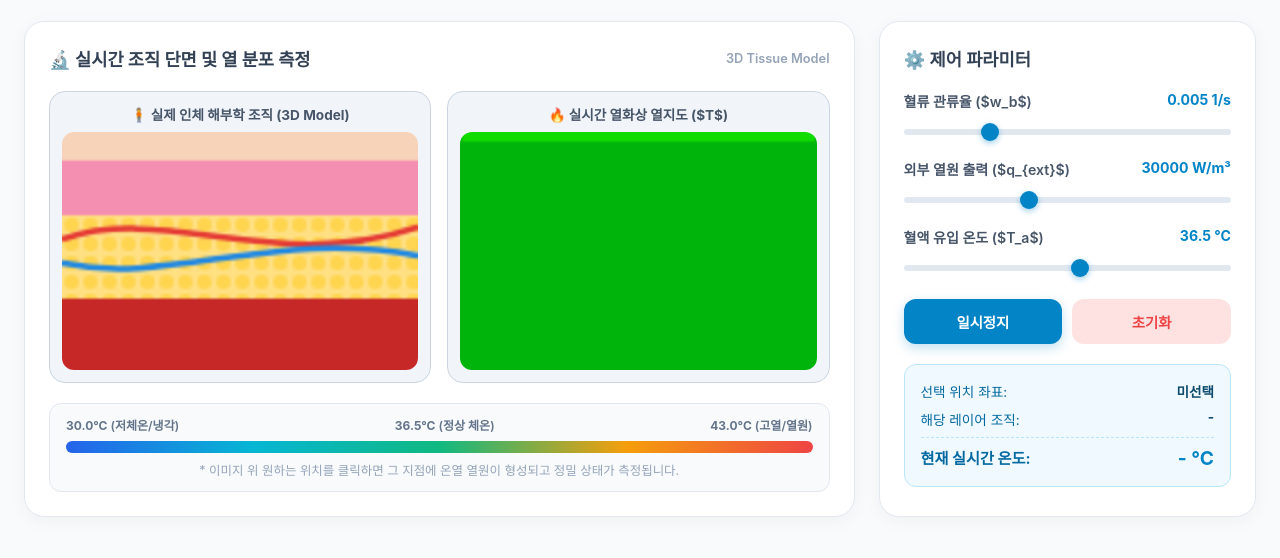
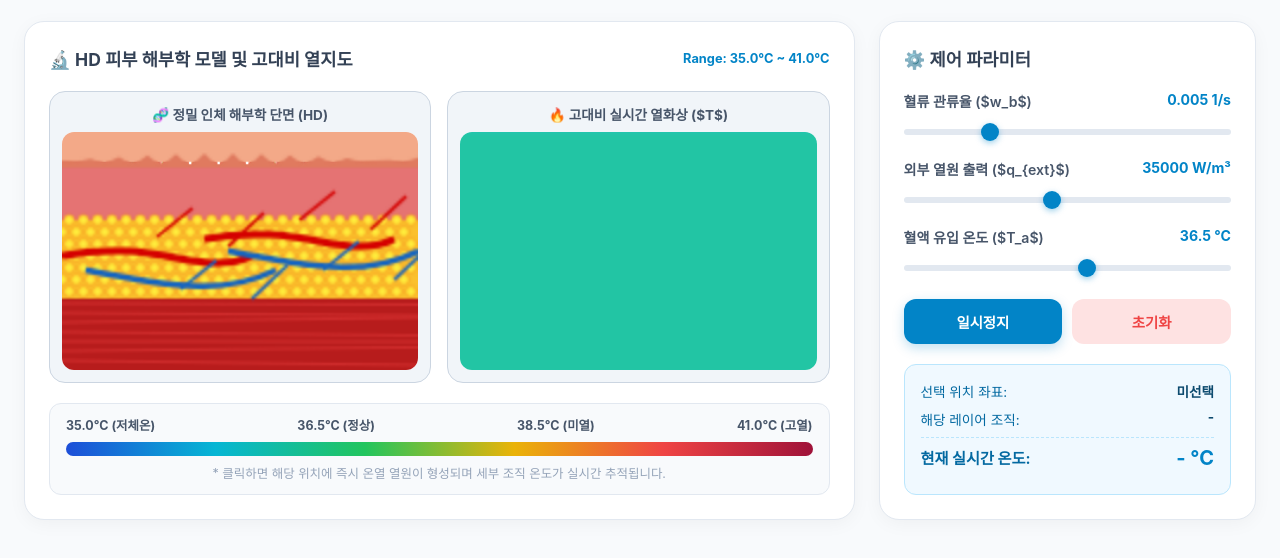
Before and after one commit to dew2112/Physics, a plain HTML site: page index3.html in a window 1280 px wide. Shown: the part 116-674 px from the top of the page. Drawn offline with Linux system fonts and the light colour scheme; animation ran at ten frames a second; a web font is replaced by a local one.

Commit message:
Refactor HTML and CSS for improved layout and visuals
Updated styling and content for header, canvas labels, and legend. Enhanced heat color generation for better contrast.

```diff
--- a/index3.html
+++ b/index3.html
@@ -9,55 +9,43 @@
         * { box-sizing: border-box; font-family: 'Pretendard', -apple-system, BlinkMacSystemFont, system-ui, Roboto, sans-serif; margin: 0; padding: 0; }
         body { background-color: #f8fafc; color: #1e293b; padding: 24px; min-height: 100vh; }
 
-        /* Header */
-        header { max-width: 1280px; margin: 0 auto 24px auto; display: flex; justify-content: space-between; align-items: center; }
+        header { max-width: 1280px; margin: 0 auto 24px auto; }
         .title-badge { background: #e0f2fe; color: #0284c7; font-weight: 700; font-size: 0.8rem; padding: 4px 12px; border-radius: 20px; display: inline-block; margin-bottom: 6px; }
         h1 { font-size: 1.6rem; font-weight: 800; color: #0f172a; letter-spacing: -0.5px; }
         p.subtitle { font-size: 0.9rem; color: #64748b; margin-top: 2px; }
 
-        /* Main Container */
         .grid-container { max-width: 1280px; margin: 0 auto; display: grid; grid-template-columns: 2.2fr 1fr; gap: 24px; }
         @media (max-width: 1024px) { .grid-container { grid-template-columns: 1fr; } }
 
-        /* Card Panels */
         .card { background: #ffffff; border-radius: 20px; padding: 24px; border: 1px solid #e2e8f0; box-shadow: 0 4px 20px -2px rgba(0,0,0,0.05); }
         .card-header { display: flex; justify-content: space-between; align-items: center; margin-bottom: 20px; }
-        .card-title { font-size: 1.1rem; font-weight: 700; color: #334155; display: flex; align-items: center; gap: 8px; }
+        .card-title { font-size: 1.1rem; font-weight: 700; color: #334155; }
 
-        /* Canvas Layout */
         .canvas-grid { display: grid; grid-template-columns: 1fr 1fr; gap: 16px; }
         @media (max-width: 640px) { .canvas-grid { grid-template-columns: 1fr; } }
 
-        .canvas-wrapper { background: #f1f5f9; border-radius: 16px; padding: 12px; text-align: center; border: 1px solid #cbd5e1; position: relative; }
+        .canvas-wrapper { background: #f1f5f9; border-radius: 16px; padding: 12px; text-align: center; border: 1px solid #cbd5e1; }
         .canvas-label { font-size: 0.85rem; font-weight: 700; color: #475569; margin-bottom: 8px; }
         canvas { width: 100%; height: auto; border-radius: 12px; display: block; cursor: crosshair; background: #fff; }
 
-        /* Color Bar Legend */
         .legend-container { margin-top: 20px; background: #f8fafc; padding: 12px 16px; border-radius: 12px; border: 1px solid #e2e8f0; }
-        .legend-bar { height: 12px; border-radius: 6px; background: linear-gradient(to right, #2563eb, #06b6d4, #10b981, #f59e0b, #ef4444); margin: 8px 0; }
-        .legend-labels { display: flex; justify-content: space-between; font-size: 0.75rem; font-weight: 600; color: #64748b; }
+        .legend-bar { height: 14px; border-radius: 7px; background: linear-gradient(to right, #1d4ed8, #06b6d4, #22c55e, #eab308, #ef4444, #9f1239); margin: 8px 0; }
+        .legend-labels { display: flex; justify-content: space-between; font-size: 0.78rem; font-weight: 700; color: #475569; }
 
-        /* Controls UI */
         .control-item { margin-bottom: 20px; }
         .control-label { display: flex; justify-content: space-between; font-size: 0.88rem; font-weight: 600; color: #475569; margin-bottom: 8px; }
         .control-val { color: #0284c7; font-weight: 700; }
 
         input[type=range] { width: 100%; height: 6px; background: #e2e8f0; border-radius: 3px; outline: none; -webkit-appearance: none; }
         input[type=range]::-webkit-slider-thumb { -webkit-appearance: none; width: 18px; height: 18px; border-radius: 50%; background: #0284c7; cursor: pointer; transition: 0.15s ease; box-shadow: 0 2px 6px rgba(2,132,199,0.4); }
-        input[type=range]::-webkit-slider-thumb:hover { transform: scale(1.15); }
 
-        /* Buttons */
         .btn-group { display: flex; gap: 10px; margin-top: 24px; }
         .btn { flex: 1; padding: 12px; border: none; border-radius: 12px; font-size: 0.9rem; font-weight: 700; cursor: pointer; transition: 0.2s; }
         .btn-primary { background: #0284c7; color: #fff; box-shadow: 0 4px 12px rgba(2,132,199,0.25); }
-        .btn-primary:hover { background: #0369a1; }
         .btn-danger { background: #fee2e2; color: #ef4444; }
-        .btn-danger:hover { background: #fecaca; }
 
-        /* Status Info Panel */
         .info-card { background: #f0f9ff; border-radius: 12px; padding: 16px; border: 1px solid #bae6fd; margin-top: 20px; }
         .info-row { display: flex; justify-content: space-between; margin-bottom: 8px; font-size: 0.85rem; color: #0369a1; }
-        .info-row:last-child { margin-bottom: 0; }
         .info-value { font-weight: 700; color: #0c4a6e; }
     </style>
 </head>
@@ -72,36 +60,35 @@
 </header>
 
 <div class="grid-container">
-    <!-- Left Panel: Dual View Canvases -->
     <div class="card">
         <div class="card-header">
-            <span class="card-title">🔬 실시간 조직 단면 및 열 분포 측정</span>
-            <span style="font-size: 0.8rem; color: #94a3b8; font-weight: 600;">3D Tissue Model</span>
+            <span class="card-title">🔬 HD 피부 해부학 모델 및 고대비 열지도</span>
+            <span style="font-size: 0.8rem; color: #0284c7; font-weight: 700;">Range: 35.0°C ~ 41.0°C</span>
         </div>
 
         <div class="canvas-grid">
             <div class="canvas-wrapper">
-                <div class="canvas-label">🧍 실제 인체 해부학 조직 (3D Model)</div>
+                <div class="canvas-label">🧬 정밀 인체 해부학 단면 (HD)</div>
                 <canvas id="modelCanvas" width="300" height="200"></canvas>
             </div>
             <div class="canvas-wrapper">
-                <div class="canvas-label">🔥 실시간 열화상 열지도 ($T$)</div>
+                <div class="canvas-label">🔥 고대비 실시간 열화상 ($T$)</div>
                 <canvas id="heatCanvas" width="300" height="200"></canvas>
             </div>
         </div>
 
         <div class="legend-container">
             <div class="legend-labels">
-                <span><b>30.0°C</b> (저체온/냉각)</span>
-                <span><b>36.5°C</b> (정상 체온)</span>
-                <span><b>43.0°C</b> (고열/열원)</span>
+                <span><b>35.0°C</b> (저체온)</span>
+                <span><b>36.5°C</b> (정상)</span>
+                <span><b>38.5°C</b> (미열)</span>
+                <span><b>41.0°C</b> (고열)</span>
             </div>
             <div class="legend-bar"></div>
-            <p style="font-size: 0.78rem; color: #94a3b8; text-align: center; margin-top: 4px;">* 이미지 위 원하는 위치를 클릭하면 그 지점에 온열 열원이 형성되고 정밀 상태가 측정됩니다.</p>
+            <p style="font-size: 0.78rem; color: #94a3b8; text-align: center; margin-top: 4px;">* 클릭하면 해당 위치에 즉시 온열 열원이 형성되며 세부 조직 온도가 실시간 추적됩니다.</p>
         </div>
     </div>
 
-    <!-- Right Panel: Parameters Control -->
     <div class="card">
         <div class="card-header">
             <span class="card-title">⚙️ 제어 파라미터</span>
@@ -118,9 +105,9 @@
         <div class="control-item">
             <div class="control-label">
                 <span>외부 열원 출력 ($q_{ext}$)</span>
-                <span class="control-val" id="heatVal">30000 W/m³</span>
+                <span class="control-val" id="heatVal">35000 W/m³</span>
             </div>
-            <input type="range" id="heatSource" min="0" max="80000" step="2000" value="30000">
+            <input type="range" id="heatSource" min="0" max="80000" step="2000" value="35000">
         </div>
 
         <div class="control-item">
@@ -128,7 +115,7 @@
                 <span>혈액 유입 온도 ($T_a$)</span>
                 <span class="control-val" id="bloodTempVal">36.5 °C</span>
             </div>
-            <input type="range" id="bloodTemp" min="30" max="42" step="0.5" value="36.5">
+            <input type="range" id="bloodTemp" min="32" max="40" step="0.5" value="36.5">
         </div>
 
         <div class="btn-group">
@@ -147,7 +134,7 @@
             </div>
             <div class="info-row" style="margin-top: 8px; border-top: 1px dashed #bae6fd; padding-top: 8px;">
                 <span style="font-size: 0.95rem; font-weight: 700;">현재 실시간 온도:</span>
-                <span class="info-value" id="selectedTemp" style="font-size: 1.2rem; color: #0284c7;">- °C</span>
+                <span class="info-value" id="selectedTemp" style="font-size: 1.25rem; color: #0284c7;">- °C</span>
             </div>
         </div>
     </div>
@@ -160,7 +147,7 @@ const heatCanvas = document.getElementById('heatCanvas');
 const mCtx = modelCanvas.getContext('2d');
 const hCtx = heatCanvas.getContext('2d');
 
-let dt = 0.05, dx = 0.001;
+let dt = 0.04, dx = 0.001;
 let T = Array.from({ length: H }, () => new Float32Array(W).fill(36.5));
 let T_next = Array.from({ length: H }, () => new Float32Array(W).fill(36.5));
 let tissueMap = Array.from({ length: H }, () => new Uint8Array(W));
@@ -169,60 +156,94 @@ let isRunning = true;
 let selectedX = -1, selectedY = -1;
 let heatSourcePos = { x: -1, y: -1 };
 
-// Procedural Tissue Graphics Generator (No external image file needed!)
-function drawProceduralTissue() {
-    const offscreen = document.createElement('canvas');
-    offscreen.width = W;
-    offscreen.height = H;
-    const ctx = offscreen.getContext('2d');
+// High Quality Procedural Tissue Generator
+function drawHDTissue() {
+    const canvas = document.createElement('canvas');
+    canvas.width = W; canvas.height = H;
+    const ctx = canvas.getContext('2d');
 
-    // Layer 0: Epidermis (Light Tan)
-    ctx.fillStyle = '#f7d3ba';
+    // 1. Epidermis (표피) - Salmony Light Pink
+    ctx.fillStyle = '#f3a988';
     ctx.fillRect(0, 0, W, H * 0.12);
 
-    // Layer 1: Dermis (Pink)
-    ctx.fillStyle = '#f48fb1';
-    ctx.fillRect(0, H * 0.12, W, H * 0.23);
+    // Dermal Papillae (진피 유두층 물결 무늬)
+    ctx.fillStyle = '#e07a5f';
+    ctx.beginPath();
+    ctx.moveTo(0, H * 0.12);
+    for (let x = 0; x <= W; x += 6) {
+        ctx.lineTo(x, H * 0.12 + Math.sin(x * 0.5) * 3);
+    }
+    ctx.lineTo(W, H * 0.35);
+    ctx.lineTo(0, H * 0.35);
+    ctx.fill();
 
-    // Layer 2: Subcutaneous Fat (Yellow Circles/Fat Cells)
-    ctx.fillStyle = '#ffe082';
-    ctx.fillRect(0, H * 0.35, W, H * 0.35);
-    ctx.fillStyle = '#ffd54f';
-    for (let i = 0; i < W; i += 8) {
-        for (let j = H * 0.35; j < H * 0.7; j += 8) {
+    // 2. Dermis (진피) - Pink
+    ctx.fillStyle = '#e57373';
+    ctx.fillRect(0, H * 0.15, W, H * 0.22);
+
+    // 3. Subcutaneous Fat (피하지방) - Yellow Spheres
+    ctx.fillStyle = '#fbc02d';
+    ctx.fillRect(0, H * 0.37, W, H * 0.33);
+
+    // Fat cells pattern
+    for (let y = H * 0.37; y < H * 0.7; y += 5) {
+        for (let x = (y % 2 * 3); x < W; x += 6) {
+            ctx.fillStyle = '#ffeb3b';
             ctx.beginPath();
-            ctx.arc(i + 4, j + 4, 3, 0, Math.PI * 2);
+            ctx.arc(x, y, 2.2, 0, Math.PI * 2);
             ctx.fill();
+            ctx.strokeStyle = '#f57f17';
+            ctx.lineWidth = 0.4;
+            ctx.stroke();
         }
     }
 
-    // Layer 3: Muscle (Deep Red)
-    ctx.fillStyle = '#c62828';
-    ctx.fillRect(0, H * 0.7, W, H * 0.3);
+    // 4. Muscle (근육층) - Crimson Fibers
+    ctx.fillStyle = '#b71c1c';
+    ctx.fillRect(0, H * 0.70, W, H * 0.30);
+    ctx.strokeStyle = '#d32f2f';
+    ctx.lineWidth = 1;
+    for (let y = H * 0.72; y < H; y += 4) {
+        ctx.beginPath();
+        ctx.moveTo(0, y);
+        ctx.lineTo(W, y + Math.sin(y) * 2);
+        ctx.stroke();
+    }
 
-    // Vessels: Red (Artery) & Blue (Vein)
-    ctx.lineWidth = 2.5;
+    // 5. Advanced Branching Blood Vessels (동·정맥 혈관망)
+    function drawVesselBranch(startX, startY, isArtery) {
+        ctx.strokeStyle = isArtery ? '#d50000' : '#1565c0';
+        ctx.lineWidth = isArtery ? 3 : 2.5;
 
-    // Artery
-    ctx.strokeStyle = '#e53935';
-    ctx.beginPath();
-    ctx.moveTo(0, H * 0.45);
-    ctx.bezierCurveTo(W * 0.3, H * 0.3, W * 0.6, H * 0.6, W, H * 0.4);
-    ctx.stroke();
+        ctx.beginPath();
+        ctx.moveTo(startX, startY);
+        let midX = startX + 40;
+        let midY = startY + (isArtery ? -8 : 8);
+        let endX = startX + 80;
+        let endY = startY;
+        ctx.bezierCurveTo(midX, midY, midX + 20, endY + 10, endX, endY);
+        ctx.stroke();
 
-    // Vein
-    ctx.strokeStyle = '#1e88e5';
-    ctx.beginPath();
-    ctx.moveTo(0, H * 0.55);
-    ctx.bezierCurveTo(W * 0.3, H * 0.65, W * 0.6, H * 0.4, W, H * 0.52);
-    ctx.stroke();
+        // Sub-branches
+        ctx.lineWidth = 1.2;
+        ctx.beginPath();
+        ctx.moveTo(midX, midY);
+        ctx.lineTo(midX + 15, midY - 12);
+        ctx.moveTo(midX + 30, midY + 4);
+        ctx.lineTo(midX + 45, midY - 10);
+        ctx.stroke();
+    }
 
-    return offscreen;
+    drawVesselBranch(0, H * 0.52, true);  // Artery
+    drawVesselBranch(60, H * 0.45, true);
+    drawVesselBranch(10, H * 0.58, false); // Vein
+    drawVesselBranch(70, H * 0.50, false);
+
+    return canvas;
 }
 
-const tissueGraphic = drawProceduralTissue();
+const tissueGraphic = drawHDTissue();
 
-// Analyze pixel structure to build tissue map automatically
 (function initMap() {
     const ctx = tissueGraphic.getContext('2d');
     const imgData = ctx.getImageData(0, 0, W, H).data;
@@ -232,10 +253,10 @@ const tissueGraphic = drawProceduralTissue();
             let idx = (i * W + j) * 4;
             let r = imgData[idx], g = imgData[idx+1], b = imgData[idx+2];
 
-            if (r > 200 && g < 100 && b < 100) tissueMap[i][j] = 4;      // Red Vessel (Artery)
-            else if (b > 200 && r < 100) tissueMap[i][j] = 5;            // Blue Vessel (Vein)
+            if (r > 180 && g < 40 && b < 40) tissueMap[i][j] = 4;        // Red Vessel
+            else if (b > 160 && r < 50) tissueMap[i][j] = 5;            // Blue Vessel
             else if (i < H * 0.12) tissueMap[i][j] = 0;                  // Epidermis
-            else if (i < H * 0.35) tissueMap[i][j] = 1;                  // Dermis
+            else if (i < H * 0.37) tissueMap[i][j] = 1;                  // Dermis
             else if (i < H * 0.70) tissueMap[i][j] = 2;                  // Fat
             else tissueMap[i][j] = 3;                                    // Muscle
         }
@@ -279,7 +300,7 @@ function updatePhysics() {
             let metabolic = prop.qm / prop.rhoC;
 
             let external = 0;
-            if (heatSourcePos.x !== -1 && Math.abs(i - heatSourcePos.y) < 5 && Math.abs(j - heatSourcePos.x) < 5) {
+            if (heatSourcePos.x !== -1 && Math.abs(i - heatSourcePos.y) < 6 && Math.abs(j - heatSourcePos.x) < 6) {
                 external = q_ext / prop.rhoC;
             }
 
@@ -288,27 +309,30 @@ function updatePhysics() {
     }
 
     for (let j = 0; j < W; j++) {
-        T_next[0][j] = T_next[1][j] - 0.05;
+        T_next[0][j] = T_next[1][j] - 0.03;
         T_next[H-1][j] = 36.5;
     }
 
     let temp = T; T = T_next; T_next = temp;
 }
 
-function getHeatColor(temp) {
-    let norm = Math.max(0, Math.min(1, (temp - 30.0) / 13.0));
+// Ultra-High Contrast Thermal Palette (35.0°C ~ 41.0°C Range)
+function getHighContrastHeatColor(temp) {
+    let norm = Math.max(0, Math.min(1, (temp - 35.0) / 6.0)); // Narrow range for high contrast
     let r = 0, g = 0, b = 0;
 
-    if (norm < 0.25) {
-        b = 235; g = Math.floor(200 * (norm / 0.25)); r = 37;
-    } else if (norm < 0.5) {
-        g = 220; b = Math.floor(200 * (1 - (norm - 0.25) / 0.25)); r = 16;
-    } else if (norm < 0.75) {
-        r = Math.floor(245 * ((norm - 0.5) / 0.25)); g = 180; b = 11;
-    } else {
-        r = 239; g = Math.floor(180 * (1 - (norm - 0.75) / 0.25)); b = 68;
+    if (norm < 0.2) {         // Deep Blue to Cyan (35.0 ~ 36.2)
+        r = 29; g = Math.floor(180 * (norm / 0.2)); b = 220;
+    } else if (norm < 0.4) {  // Cyan to Emerald Green (36.2 ~ 37.4) - Normal range
+        r = 34; g = 197; b = Math.floor(220 * (1 - (norm - 0.2) / 0.2));
+    } else if (norm < 0.7) {  // Green to Gold/Yellow (37.4 ~ 39.2) - Mild heat
+        r = Math.floor(234 * ((norm - 0.4) / 0.3)); g = 179; b = 8;
+    } else if (norm < 0.9) {  // Yellow to Red (39.2 ~ 40.4) - High heat
+        r = 239; g = Math.floor(179 * (1 - (norm - 0.7) / 0.2)); b = 68;
+    } else {                  // Red to Deep Crimson (40.4 ~ 41.0+) - Extreme heat
+        r = Math.floor(159 + 80 * ((norm - 0.9) / 0.1)); g = 18; b = 57;
     }
-    return `rgb(${r},${g},${b})`;
+    return [r, g, b];
 }
 
 function render() {
@@ -318,10 +342,10 @@ function render() {
     for (let i = 0; i < H; i++) {
         for (let j = 0; j < W; j++) {
             let idx = (i * W + j) * 4;
-            let c = getHeatColor(T[i][j]).match(/\d+/g);
-            imgData.data[idx] = c[0];
-            imgData.data[idx+1] = c[1];
-            imgData.data[idx+2] = c[2];
+            let rgb = getHighContrastHeatColor(T[i][j]);
+            imgData.data[idx] = rgb[0];
+            imgData.data[idx+1] = rgb[1];
+            imgData.data[idx+2] = rgb[2];
             imgData.data[idx+3] = 255;
         }
     }
```
